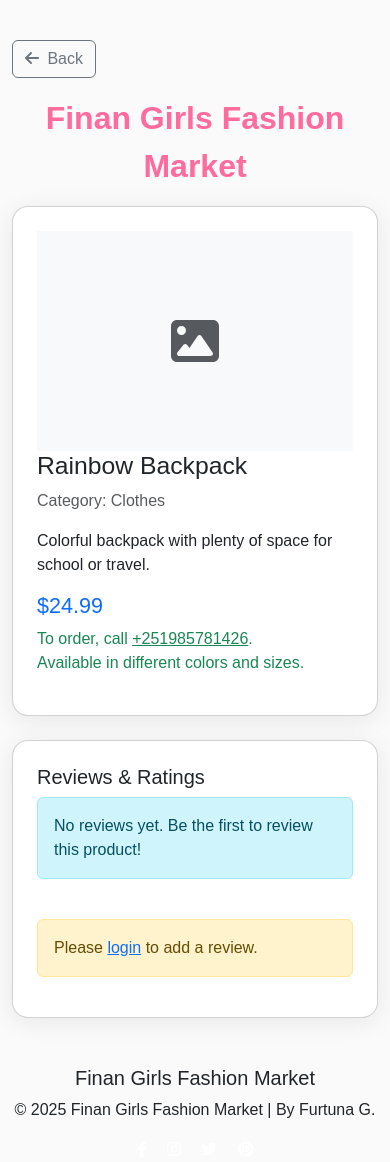
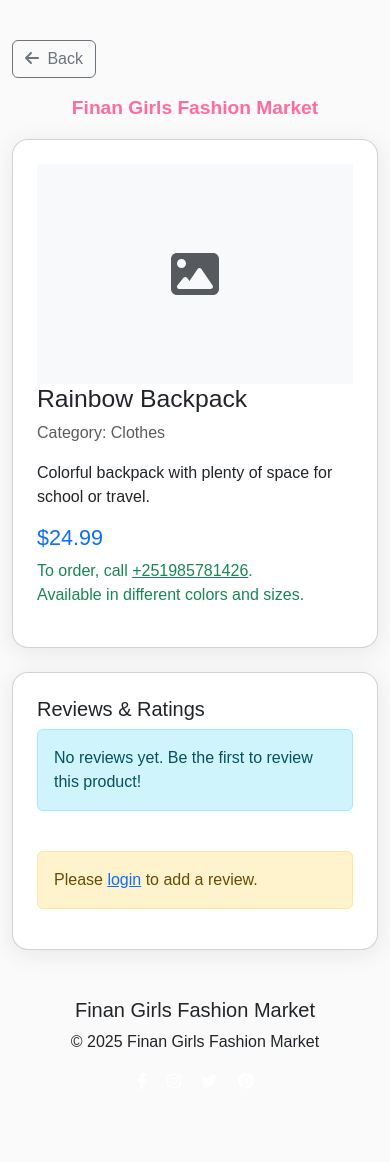
Before and after one commit to frtsh/finan_girls_fashion_market, a Django app: page /3/ in a window 390 px wide. Shown: the part 56-1218 px from the top of the page. After the commit the page ends 1103 px from the top, so only its background shows below. Run offline with Django 5.2, Linux system fonts and the light colour scheme; data comes from the database, SQL or seed files in the repository; data that the repository does not hold is empty.

Commit message:
Responsive brand text and footer update on product detail page

```diff
--- a/products/templates/products/product_detail.html
+++ b/products/templates/products/product_detail.html
@@ -10,7 +10,13 @@
         body { background: #fafafa; font-family: 'Poppins', sans-serif; }
         .product-section { max-width: 900px; margin: 40px auto; }
         .product-card { border-radius: 16px; box-shadow: 0 4px 24px rgba(0,0,0,0.08); }
-        .brand { font-weight: 700; color: #ff6b9d; font-size: 2rem; text-align: center; margin-bottom: 1rem; }
+        .brand { font-weight: 700; color: #ff6b9d; font-size: 2rem; text-align: center; margin-bottom: 1rem; word-break: break-word; }
+        @media (max-width: 576px) {
+            .brand {
+                font-size: 1.2rem;
+                white-space: normal;
+            }
+        }
         .star { color: #ffb396; }
     </style>
 </head>
@@ -129,7 +135,7 @@
         <div class="container">
             <div class="footer-content text-center">
                 <h5 class="footer-title">Finan Girls Fashion Market</h5>
-                <p class="footer-text">© 2025 Finan Girls Fashion Market | By Furtuna G.</p>
+                <p class="footer-text">© 2025 Finan Girls Fashion Market </p>
                 <div class="mt-3">
                     <a href="#" class="text-white me-3"><i class="fab fa-facebook-f"></i></a>
                     <a href="#" class="text-white me-3"><i class="fab fa-instagram"></i></a>
```
